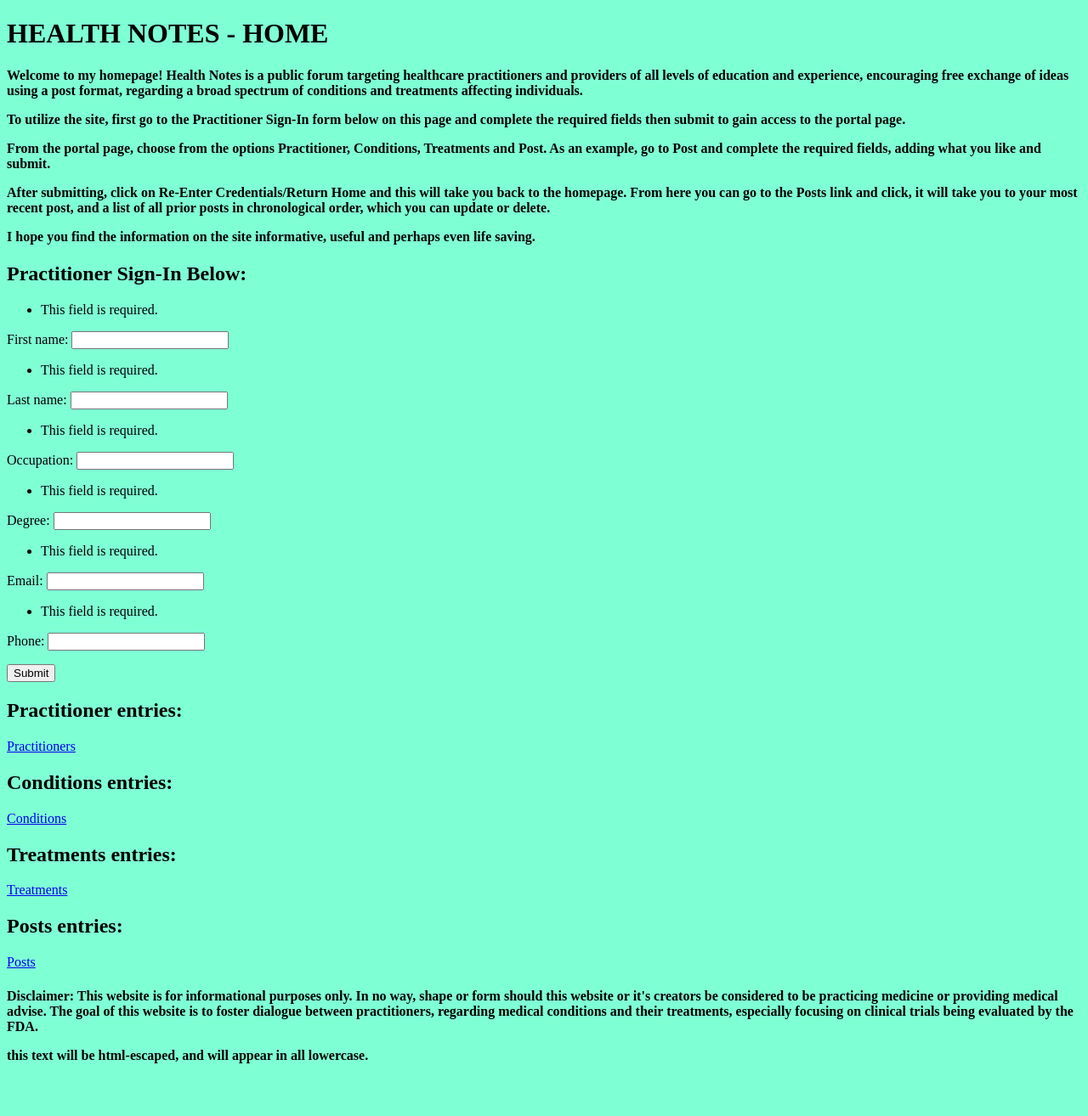
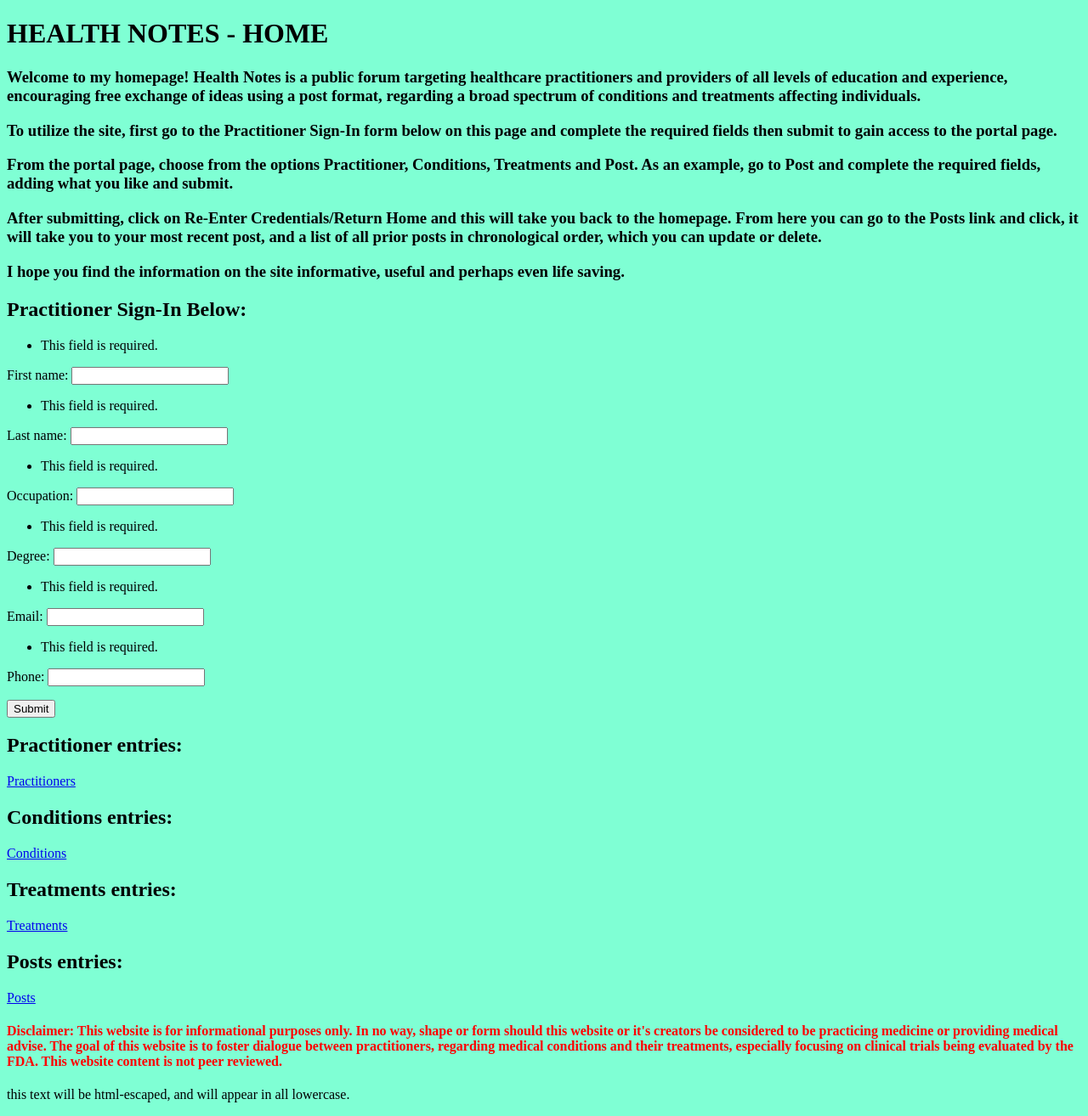
Before and after one commit to aesthetetwo/HealthNotesChallenge2, a Django app: page / in a window 1280 px wide. Shown: the whole page at 85% size. Before the commit the page ends 1252 px from the top, so only its background shows below. Run offline with Django 4.2, Linux system fonts and the light colour scheme.

Commit message:
further refined the home page HTML and CSS by adding a language attribute to document type, added head element and within it added title, and style elements, specifically coloring the disclaimer text red, also changed heading sizes, all to enhance readability and presentation

```diff
--- a/HealthNotesChallenge/mywow/templates/mywow.html
+++ b/HealthNotesChallenge/mywow/templates/mywow.html
@@ -1,11 +1,21 @@
 <!DOCTYPE html>
-<html>
+<html lang="en-US">
+
+<head>
+    <title>HEALTH NOTES</title>
+
+    <style>
+           h4 {color:red;}
+    </style>
+
+</head>
+
 
 <body style="background-color: aquamarine;">
 
 <h1>HEALTH NOTES - HOME</h1>
 
-<h4>
+<h3>
     <p>Welcome to my homepage! Health Notes is a public
     forum targeting healthcare practitioners and providers of
     all levels of education and experience, encouraging free exchange
@@ -29,7 +39,7 @@
     <p>I hope you find the information on the site informative, useful
     and perhaps even life saving.</p>
 
-</h4>
+</h3>
 
 <h2>Practitioner Sign-In Below:</h2>
 
@@ -55,13 +65,16 @@
 
 <p><a href='{% url "posts" %}'>Posts</a></p>
 
-<h4>Disclaimer: This website is for informational purposes only.
+
+<h4>
+    Disclaimer: This website is for informational purposes only.
     In no way, shape or form should this website or it's creators
     be considered to be practicing medicine or providing medical
     advise. The goal of this website is to foster dialogue between
     practitioners, regarding medical conditions and their treatments,
     especially focusing on clinical trials being evaluated by the FDA.
-
+    This website content is not peer reviewed.
+</h4>
 
 
 <p>{% filter force_escape|lower %}
```
